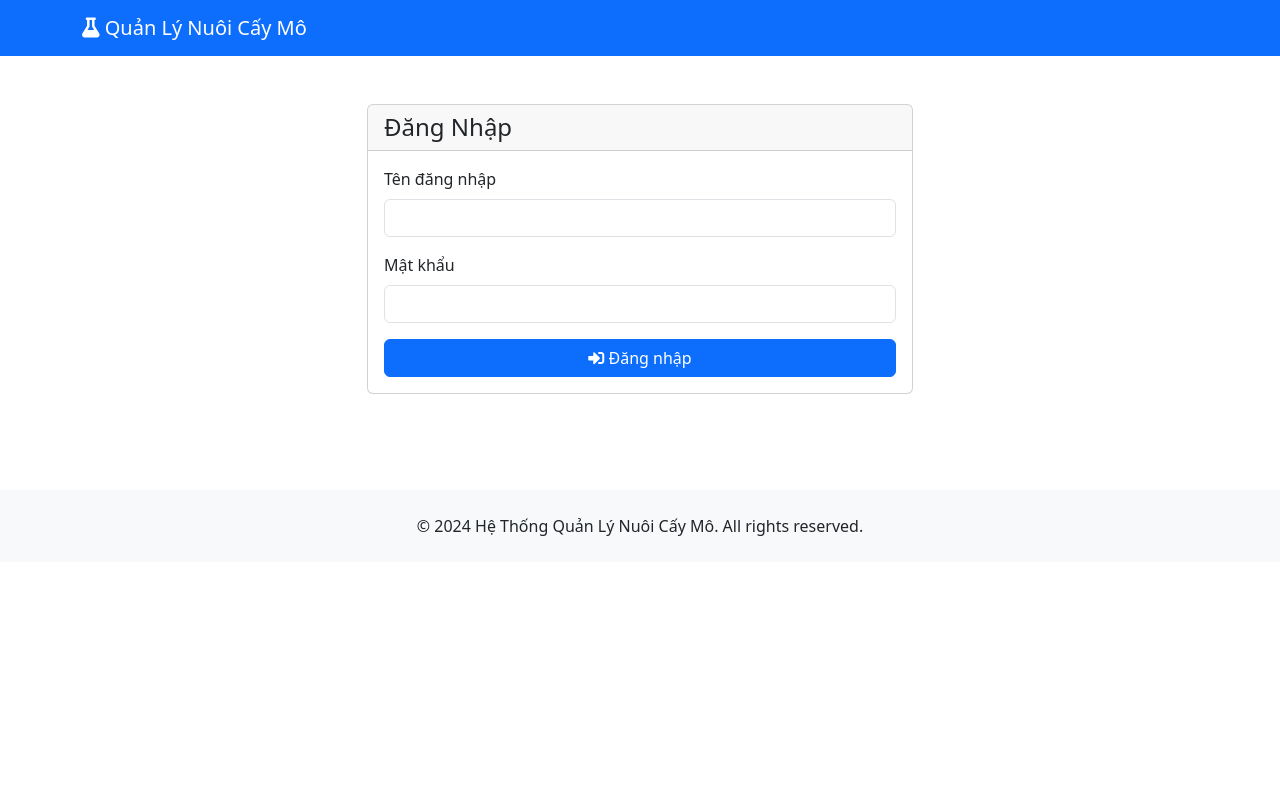
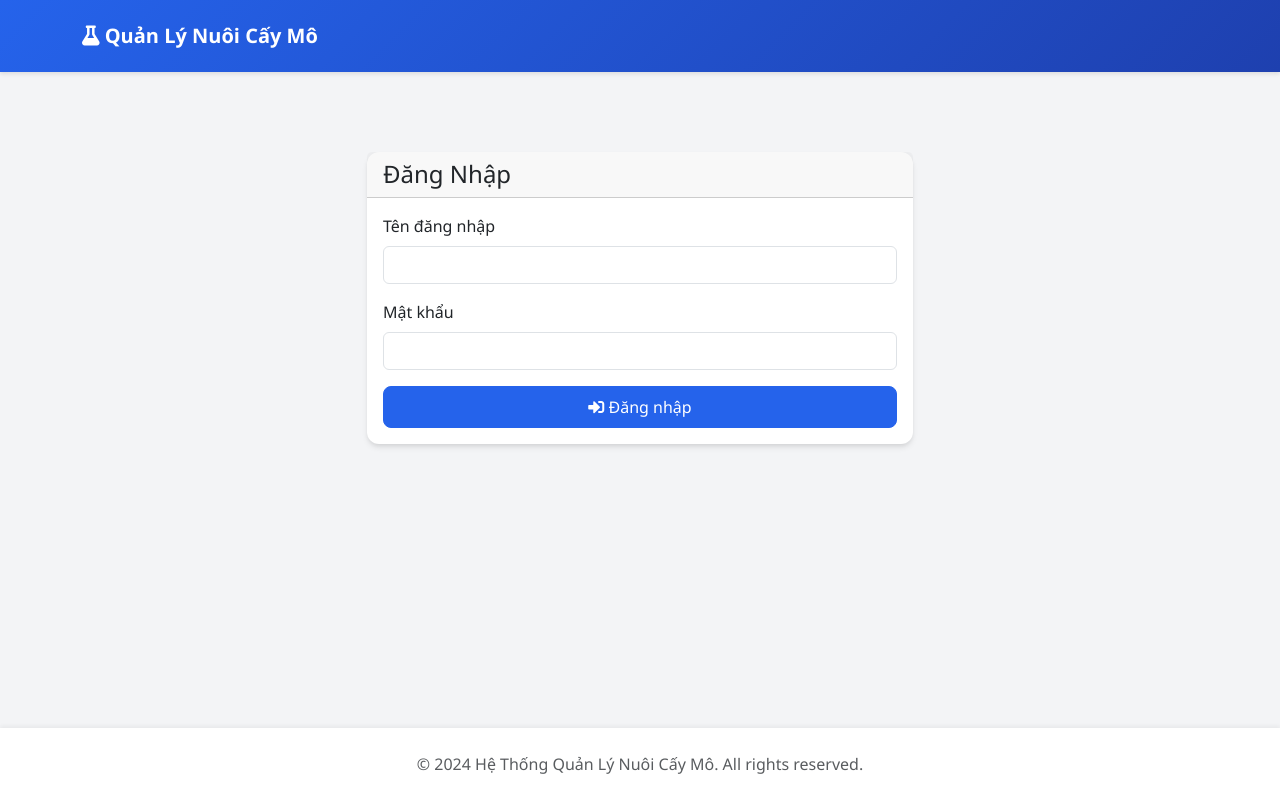
Before and after one commit to minhanh3110-svg/xuanhuong, a Flask app: page /login in a window 1280 px wide. Run offline with Flask 3, Linux system fonts and the light colour scheme.

Commit message:
Update base.html

```diff
--- a/templates/base.html
+++ b/templates/base.html
@@ -11,29 +11,144 @@
     <link rel="stylesheet" href="https://cdnjs.cloudflare.com/ajax/libs/font-awesome/5.15.4/css/all.min.css">
 
     <style>
+        :root {
+            --primary-color: #2563eb;
+            --secondary-color: #1e40af;
+            --light-bg: #f3f4f6;
+        }
+
+        body {
+            font-family: 'Segoe UI', system-ui, -apple-system, sans-serif;
+            background-color: var(--light-bg);
+            min-height: 100vh;
+            display: flex;
+            flex-direction: column;
+        }
+
+        .navbar {
+            background: linear-gradient(135deg, var(--primary-color), var(--secondary-color));
+            box-shadow: 0 2px 4px rgba(0,0,0,0.1);
+            padding: 1rem 0;
+        }
+
+        .navbar-brand {
+            font-weight: 600;
+            font-size: 1.25rem;
+        }
+
+        .nav-link {
+            font-weight: 500;
+            padding: 0.5rem 1rem !important;
+            border-radius: 0.5rem;
+            transition: all 0.3s ease;
+        }
+
+        .nav-link:hover {
+            background-color: rgba(255,255,255,0.1);
+        }
+
         .navbar-badge {
             position: absolute;
-            top: 0;
-            right: 0;
+            top: -5px;
+            right: -5px;
             padding: 0.25rem 0.5rem;
             font-size: 0.75rem;
-            border-radius: 50%;
-            transform: translate(50%, -50%);
+            border-radius: 999px;
+            font-weight: 600;
         }
+
         .notification-icon {
             position: relative;
             display: inline-block;
+            padding: 0.5rem;
+            border-radius: 50%;
+            transition: all 0.3s ease;
+        }
+
+        .notification-icon:hover {
+            background-color: rgba(255,255,255,0.1);
+        }
+
+        .dropdown-menu {
+            border: none;
+            box-shadow: 0 4px 6px -1px rgba(0,0,0,0.1), 0 2px 4px -1px rgba(0,0,0,0.06);
+            border-radius: 0.5rem;
+        }
+
+        .dropdown-item {
+            padding: 0.75rem 1.25rem;
+            font-weight: 500;
+            transition: all 0.2s ease;
+        }
+
+        .dropdown-item:hover {
+            background-color: var(--light-bg);
+        }
+
+        .alert {
+            border: none;
+            border-radius: 0.5rem;
+            box-shadow: 0 2px 4px rgba(0,0,0,0.05);
+        }
+
+        .card {
+            border: none;
+            border-radius: 0.75rem;
+            box-shadow: 0 4px 6px -1px rgba(0,0,0,0.1), 0 2px 4px -1px rgba(0,0,0,0.06);
+            transition: transform 0.2s ease, box-shadow 0.2s ease;
+        }
+
+        .card:hover {
+            transform: translateY(-2px);
+            box-shadow: 0 10px 15px -3px rgba(0,0,0,0.1), 0 4px 6px -2px rgba(0,0,0,0.05);
+        }
+
+        .btn {
+            padding: 0.5rem 1.25rem;
+            font-weight: 500;
+            border-radius: 0.5rem;
+            transition: all 0.3s ease;
+        }
+
+        .btn-primary {
+            background-color: var(--primary-color);
+            border-color: var(--primary-color);
+        }
+
+        .btn-primary:hover {
+            background-color: var(--secondary-color);
+            border-color: var(--secondary-color);
+        }
+
+        footer {
+            background-color: white;
+            box-shadow: 0 -2px 4px rgba(0,0,0,0.05);
+            margin-top: auto;
+        }
+
+        /* Custom container padding for better mobile view */
+        @media (max-width: 768px) {
+            .container {
+                padding-left: 1.25rem;
+                padding-right: 1.25rem;
+            }
+        }
+
+        /* Main content wrapper */
+        .content-wrapper {
+            flex: 1;
+            padding: 2rem 0;
         }
     </style>
 </head>
 <body>
     <!-- Navigation -->
-    <nav class="navbar navbar-expand-lg navbar-dark bg-primary">
+    <nav class="navbar navbar-expand-lg navbar-dark">
         <div class="container">
             <a class="navbar-brand" href="{{ url_for('index') }}">
                 <i class="fas fa-flask"></i> Quản Lý Nuôi Cấy Mô
             </a>
-            <button class="navbar-toggler" type="button" data-bs-toggle="collapse" data-bs-target="#navbarNav">
+            <button class="navbar-toggler border-0" type="button" data-bs-toggle="collapse" data-bs-target="#navbarNav">
                 <span class="navbar-toggler-icon"></span>
             </button>
 
@@ -113,12 +240,14 @@
     {% endwith %}
 
     <!-- Main Content -->
-    {% block content %}{% endblock %}
+    <div class="content-wrapper">
+        {% block content %}{% endblock %}
+    </div>
 
     <!-- Footer -->
-    <footer class="bg-light py-4 mt-5">
+    <footer class="py-4">
         <div class="container text-center">
-            <p class="mb-0">&copy; 2024 Hệ Thống Quản Lý Nuôi Cấy Mô. All rights reserved.</p>
+            <p class="mb-0 text-muted">&copy; 2024 Hệ Thống Quản Lý Nuôi Cấy Mô. All rights reserved.</p>
         </div>
     </footer>
 
```
Also changed, not shown: other parts of templates/base.html (+22 -10 lines).
